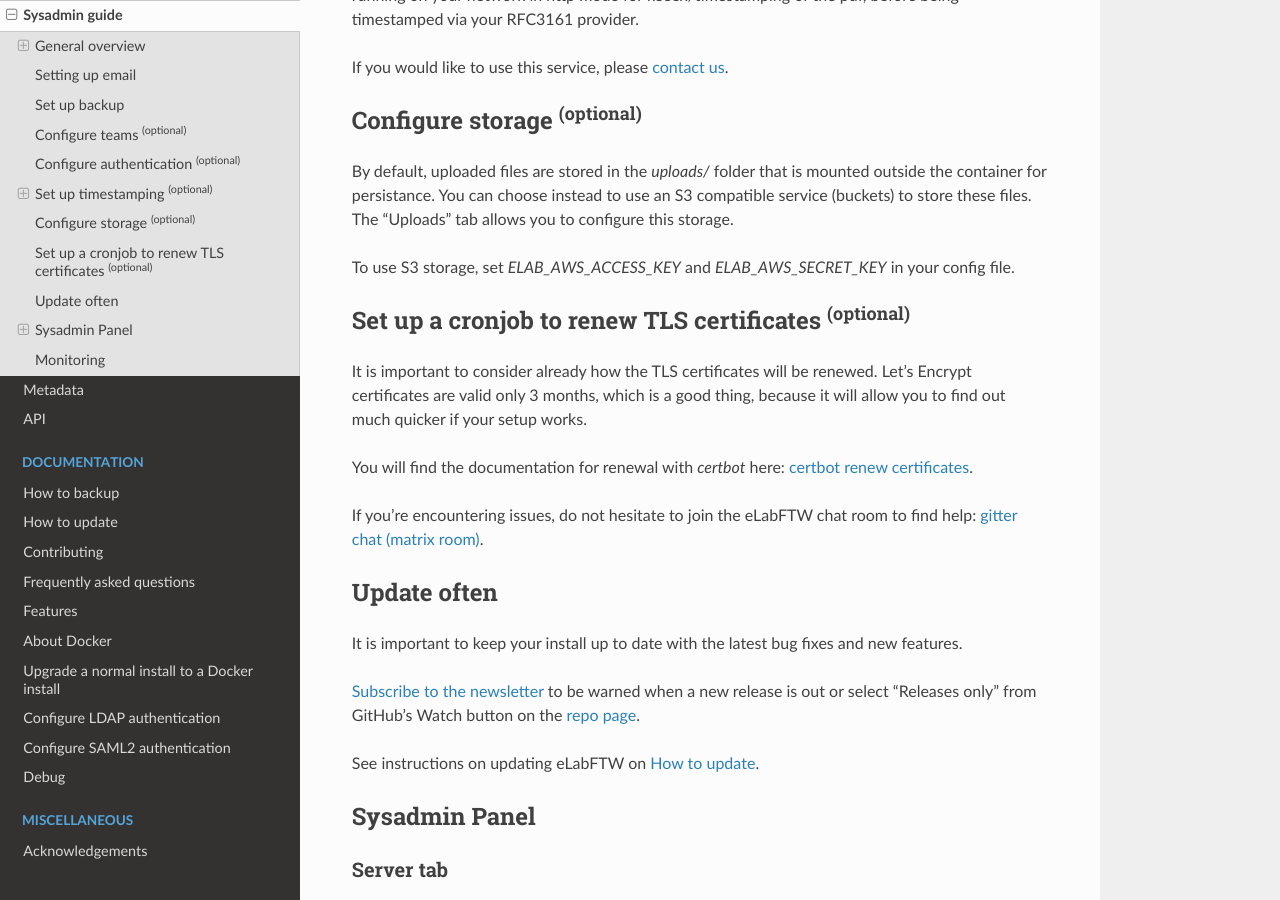
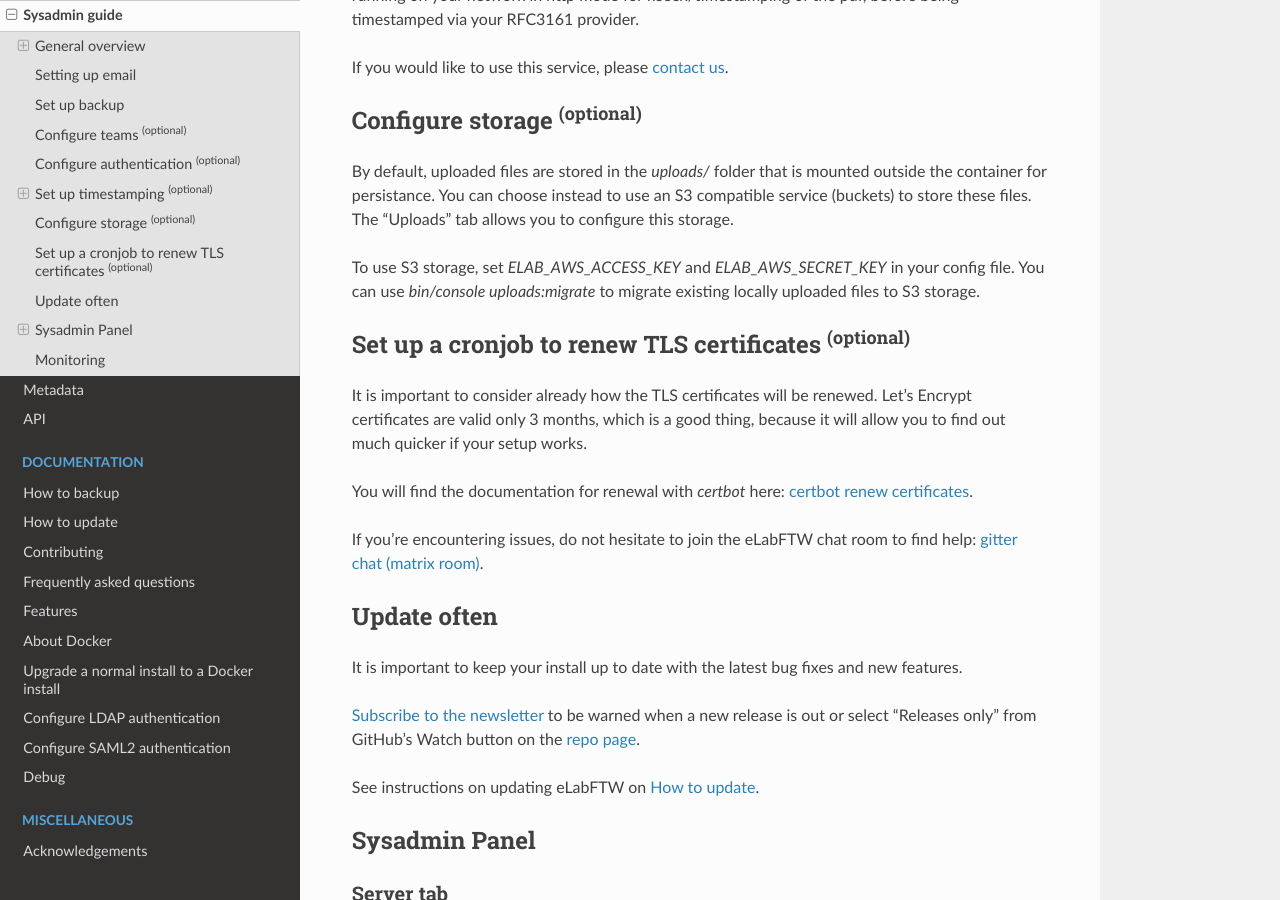
Before and after one commit to elabftw/elabdoc, a Sphinx documentation site: the page built from doc/sysadmin-guide.rst, in a window 1280 px wide and 900 px high, scrolled down 3541 px. Built offline with Sphinx 7.4.7 and the Read the Docs theme 2.0.0, drawn with Linux system fonts in a browser that asks for light colours.

Commit message:
mention bin/console uploads:migrate script

```diff
--- a/doc/sysadmin-guide.rst
+++ b/doc/sysadmin-guide.rst
@@ -118,7 +118,7 @@
 
 By default, uploaded files are stored in the `uploads/` folder that is mounted outside the container for persistance. You can choose instead to use an S3 compatible service (buckets) to store these files. The "Uploads" tab allows you to configure this storage.
 
-To use S3 storage, set `ELAB_AWS_ACCESS_KEY` and `ELAB_AWS_SECRET_KEY` in your config file.
+To use S3 storage, set `ELAB_AWS_ACCESS_KEY` and `ELAB_AWS_SECRET_KEY` in your config file. You can use `bin/console uploads:migrate` to migrate existing locally uploaded files to S3 storage.
 
 Set up a cronjob to renew TLS certificates :sup:`(optional)`
 =============================================================
```
